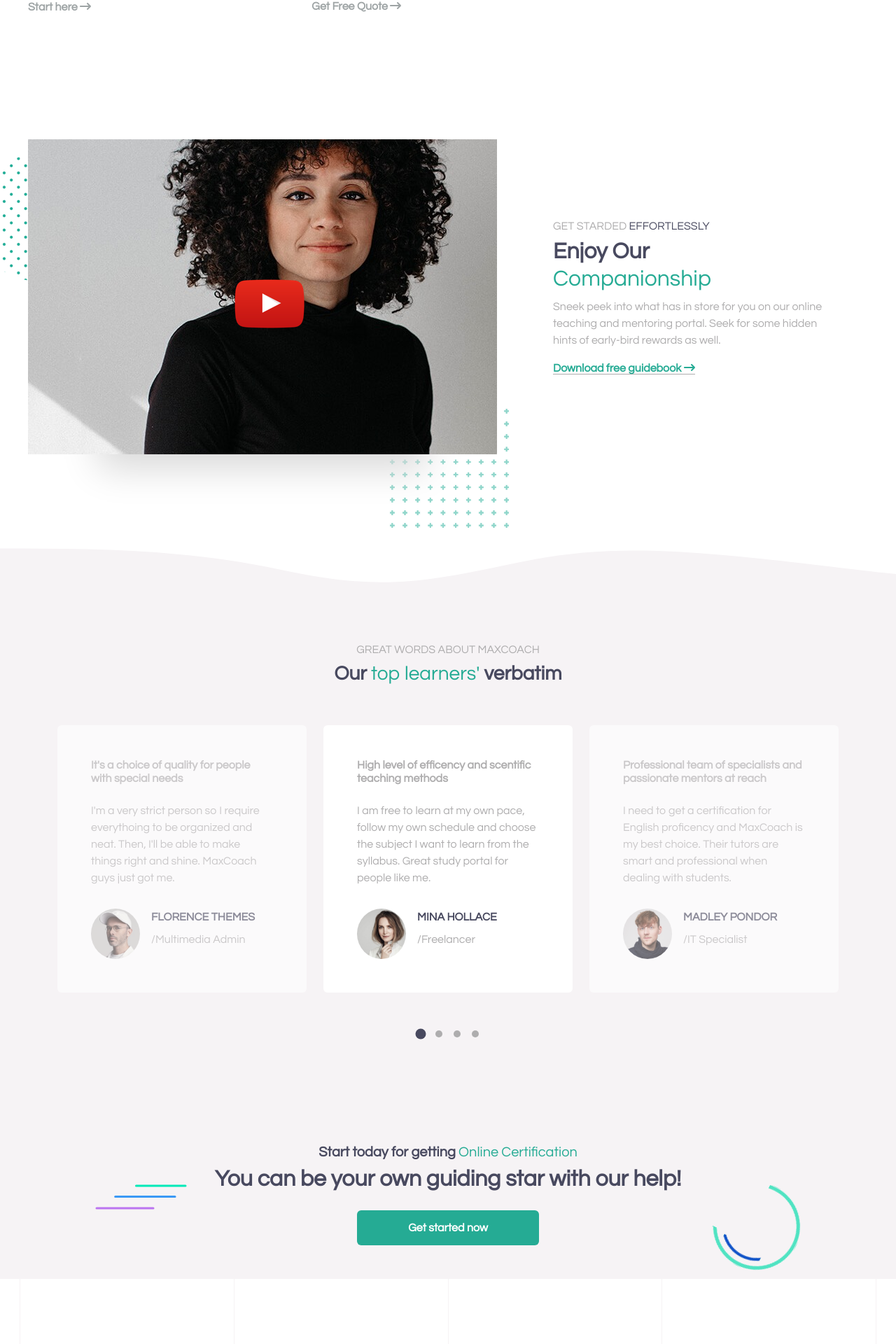
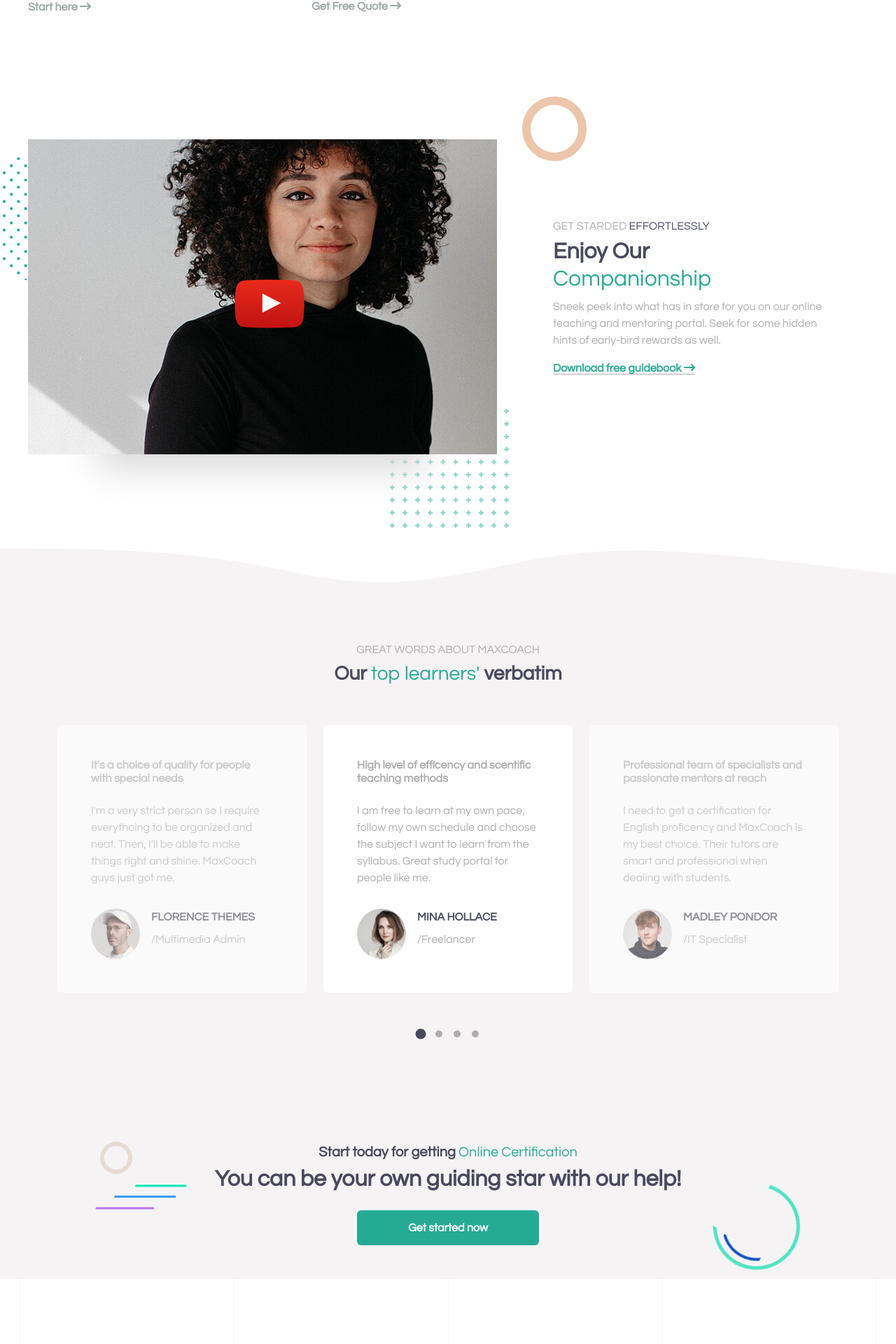
Before and after one commit to giuseppesciacca/proj-html-vuejs, a Vue app: page / in a window 1280 px wide. Shown: the part 2297-4217 px from the top of the page at 70% size. Built offline with nearby package versions, Linux system fonts and the light colour scheme.

Commit message:
[add] svg imgs

```diff
--- a/src/components/EnjoyCompanionship.vue
+++ b/src/components/EnjoyCompanionship.vue
@@ -14,6 +14,11 @@ export default {
                     <img class="img-fluid icon_youtube" src="../assets/img/icon-youtube-play.png" alt="">
                     <img class="img-fluid img_dot_circle" src="../assets/img/maxcoach-shape-05.png" alt="">
                     <img class="img-fluid img_dot_square" src="../assets/img/maxcoach-shape-07.png" alt="">
+
+                    <svg class="svg_circle" width="100" height="100">
+                        <circle cx="50" cy="50" r="40" stroke="#ecc5ab" stroke-width="12" fill="white" />
+                        Sorry, your browser does not support inline SVG.
+                    </svg>
 
                 </div>
                 <div class="col-5 d-flex flex-column justify-content-center px-5">
@@ -104,6 +109,12 @@ p {
     right: 15px;
 }
 
+.svg_circle {
+    position: absolute;
+    top: 0;
+    right: -100px;
+}
+
 .wave-1hkxOo {
     color: $hint_of_red;
 }
--- a/src/components/OurLearners.vue
+++ b/src/components/OurLearners.vue
@@ -88,6 +88,11 @@ export default {
 
             <img class="img_line" src="../assets/img/maxcoach-shape-01.png" alt="">
             <img class="img_circle" src="../assets/img/maxcoach-shape-02.png" alt="">
+
+            <svg class="svg_circle" width="80" height="80">
+                <circle cx="30" cy="30" r="20" stroke="#e6dcd2" stroke-width="6" fill="#f6f3f5" />
+                Sorry, your browser does not support inline SVG.
+            </svg>
         </div>
     </section>
 </template>
@@ -185,5 +190,12 @@ export default {
         top: 40%;
         right: 8%;
     }
+
+    .svg_circle {
+        position: absolute;
+        top: -10px;
+        left: 8%;
+
+    }
 }
 </style>
--- a/src/components/SubscribeNewsletter.vue
+++ b/src/components/SubscribeNewsletter.vue
@@ -23,6 +23,10 @@ export default {
 
                         <img class="img_circle" src="../assets/img/maxcoach-shape-02.png" alt="">
                         <img class="img_square_rotate" src="../assets/img/maxcoach-shape-09.png" alt="">
+                        <svg class="svg_circle" width="80" height="80">
+                            <circle cx="30" cy="30" r="20" stroke="#8fd6ca" stroke-width="6" fill="white" />
+                            Sorry, your browser does not support inline SVG.
+                        </svg>
                     </form>
                 </div>
             </div>
@@ -59,6 +63,12 @@ export default {
         z-index: 1;
     }
 
+    .svg_circle {
+        position: absolute;
+        bottom: 10px;
+        left: -250px;
+    }
+
     .img_square_rotate {
         position: absolute;
         bottom: 55px;
```
